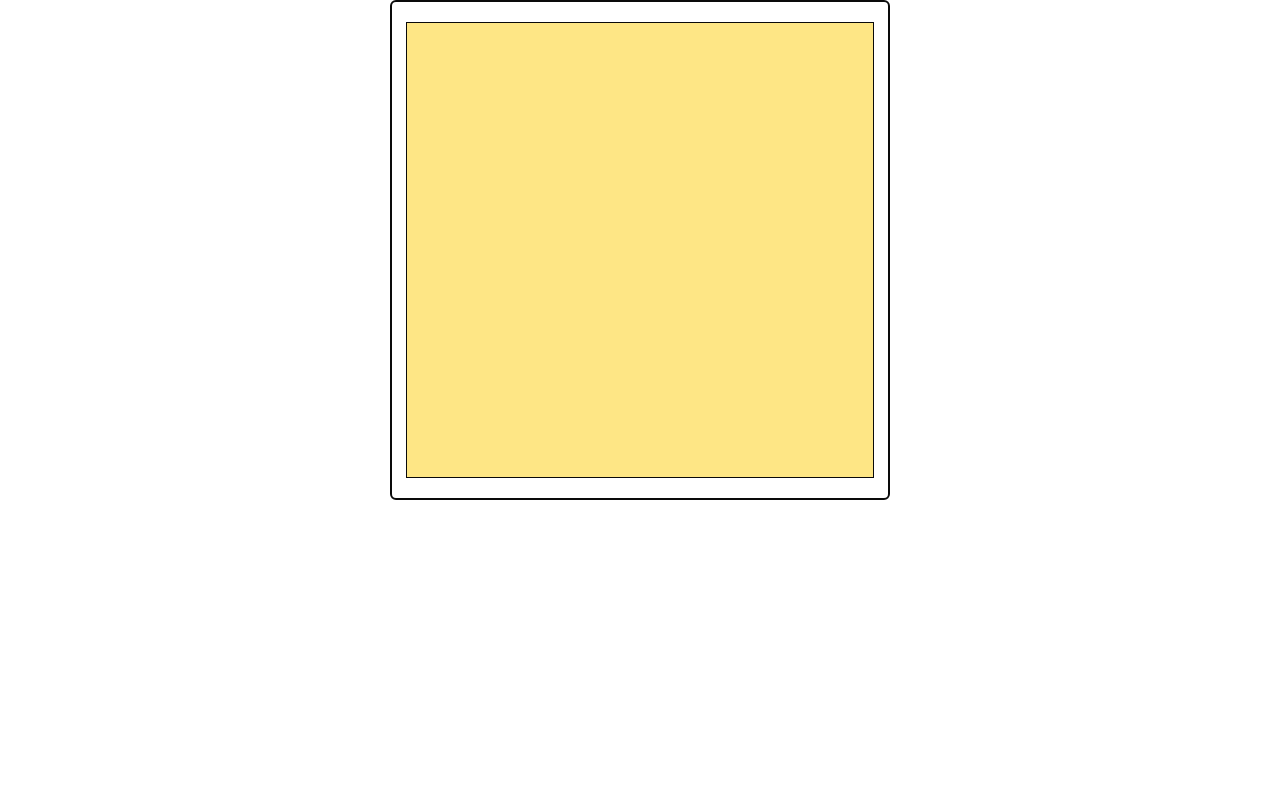
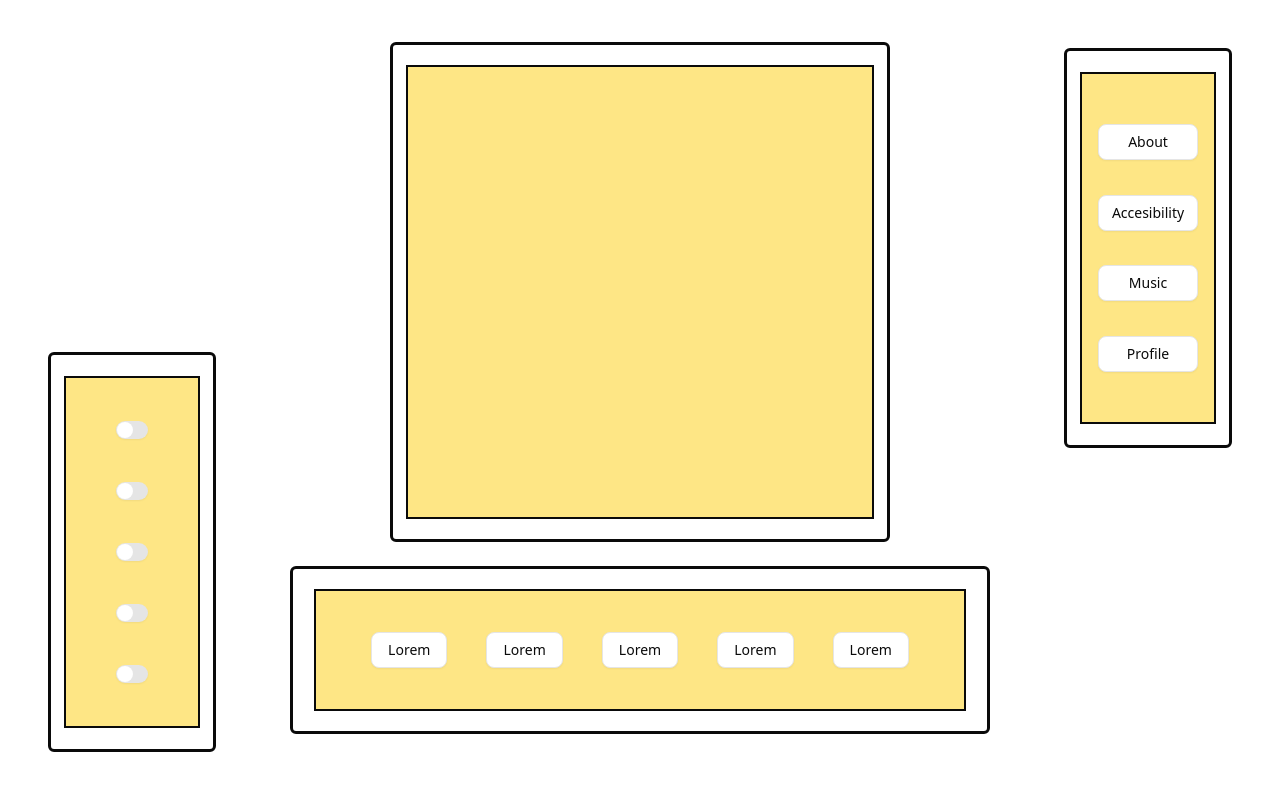
Before and after one commit to Yurei04/HexenCore, a Next.js app: page / in a window 1280 px wide. Shown: the top 790 px of the page. Built offline with nearby package versions, Linux system fonts and the light colour scheme.

Commit message:
chore(layouting)

```diff
--- a/src/app/page.js
+++ b/src/app/page.js
@@ -1,12 +1,30 @@
+import Navbar from "@/components/global/navbar";
+import ComputerControls from "@/components/system/controls";
+import ComputerLevers from "@/components/system/lever";
 import ComputerScreen from "@/components/system/screen";
 import Image from "next/image";
 
 export default function Home() {
   return (
-   <div className="flex items-center justify-center">
-      <ComputerScreen>
+   <div className="w-full h-screen justify-between flex p-6 overflow-y-hidden">
+      <div className="flex flex-col justify-end">
+        <ComputerLevers>
 
-      </ComputerScreen>
+        </ComputerLevers>
+      </div>
+      <div className="flex flex-col items-center justify-center">
+        <ComputerScreen>
+
+        </ComputerScreen>
+        <ComputerControls>
+
+        </ComputerControls>
+      </div>
+      <div className="flex flex-col justify-start">
+        <Navbar>
+
+        </Navbar>
+      </div>
    </div>
   );
 }
--- /dev/null
+++ b/src/components/global/navbar.jsx
@@ -0,0 +1,16 @@
+import { Button } from "../ui/button";
+
+export default function Navbar () {
+    return (
+        <div className="w-[10.5rem] h-[25rem] border-3 border-neutral-950 rounded-sm flex flex-col items-center justify-center p-5 m-6 z-100">
+            <div className="w-[8.5rem] h-[22rem] border-2 border-neutral-950 z-90">
+                <div className="w-full h-full flex flex-col bg-amber-200 p-4 justify-evenly">
+                    <Button variant={"outline"}>About</Button>
+                    <Button variant={"outline"}>Accesibility</Button>
+                    <Button variant={"outline"}>Music</Button>
+                    <Button variant={"outline"}>Profile</Button>
+                </div>
+            </div>
+        </div>
+    )
+}
--- a/src/components/system/controls.jsx
+++ b/src/components/system/controls.jsx
@@ -0,0 +1,19 @@
+import { Button } from "../ui/button";
+
+
+export default function ComputerControls () {
+    return (
+        <div className="w-[43.75rem] h-[10.5rem] border-3 border-neutral-950 rounded-sm flex flex-col items-center justify-center p-5 m-6 z-100">
+            <div className="w-[40.75rem] h-[29.25rem] border-2 border-neutral-950 z-90">
+                <div className="w-full h-full items-center justify-evenly flex lg:flex-row sm:flex-col bg-amber-200 p-4">
+                    <Button variant={"outline"}>Lorem</Button>
+                    <Button variant={"outline"}>Lorem</Button>
+                    <Button variant={"outline"}>Lorem</Button>
+                    <Button variant={"outline"}>Lorem</Button>
+                    <Button variant={"outline"}>Lorem</Button>
+
+                </div>
+            </div>
+        </div>
+    )
+}
--- a/src/components/system/lever.jsx
+++ b/src/components/system/lever.jsx
@@ -0,0 +1,17 @@
+import { Switch } from "../ui/switch";
+
+export default function ComputerLevers () {
+    return (
+        <div className="w-[10.5rem] h-[25rem] border-3 border-neutral-950 rounded-sm flex flex-col items-center justify-center p-5 m-6 z-100">
+            <div className="w-[8.5rem] h-[22rem] border-2 border-neutral-950 z-90">
+                <div className="w-full h-full flex flex-col items-center justify-evenly bg-amber-200">
+                    <Switch/>
+                    <Switch/>
+                    <Switch/>
+                    <Switch/>
+                    <Switch/>
+                </div>
+            </div>
+        </div>
+    )
+}
--- a/src/components/system/screen.jsx
+++ b/src/components/system/screen.jsx
@@ -2,9 +2,9 @@
 
 export default function ComputerScreen () {
     return (
-        <div className="w-[31.25rem] h-[31.25rem] border-2 border-neutral-950 rounded-sm flex flex-col items-center justify-center p-5 z-100">
-            <div className="w-[29.25rem] h-[29.25rem] border border-neutral-950 z-90">
-                <div className="w-full h-full bg-amber-200">
+        <div className="w-[31.25rem] h-[31.25rem] border-3 border-neutral-950 rounded-sm flex flex-col items-center justify-center p-5 z-100">
+            <div className="w-[29.25rem] h-[29.25rem] border-2 border-neutral-950 z-90">
+                <div className="w-full h-full bg-amber-200 z-80">
 
                 </div>
             </div>
--- /dev/null
+++ b/src/components/ui/progress.jsx
@@ -0,0 +1,29 @@
+"use client"
+
+import * as React from "react"
+import * as ProgressPrimitive from "@radix-ui/react-progress"
+
+import { cn } from "@/lib/utils"
+
+function Progress({
+  className,
+  value,
+  ...props
+}) {
+  return (
+    <ProgressPrimitive.Root
+      data-slot="progress"
+      className={cn(
+        "bg-primary/20 relative h-2 w-full overflow-hidden rounded-full",
+        className
+      )}
+      {...props}>
+      <ProgressPrimitive.Indicator
+        data-slot="progress-indicator"
+        className="bg-primary h-full w-full flex-1 transition-all"
+        style={{ transform: `translateX(-${100 - (value || 0)}%)` }} />
+    </ProgressPrimitive.Root>
+  );
+}
+
+export { Progress }
```
